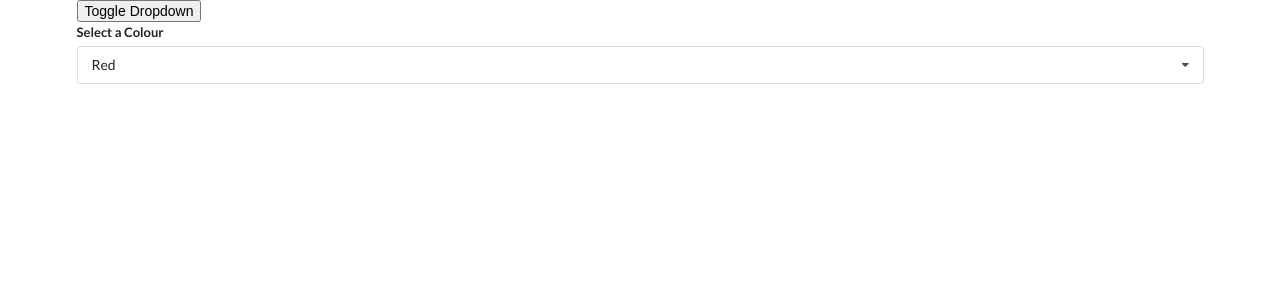
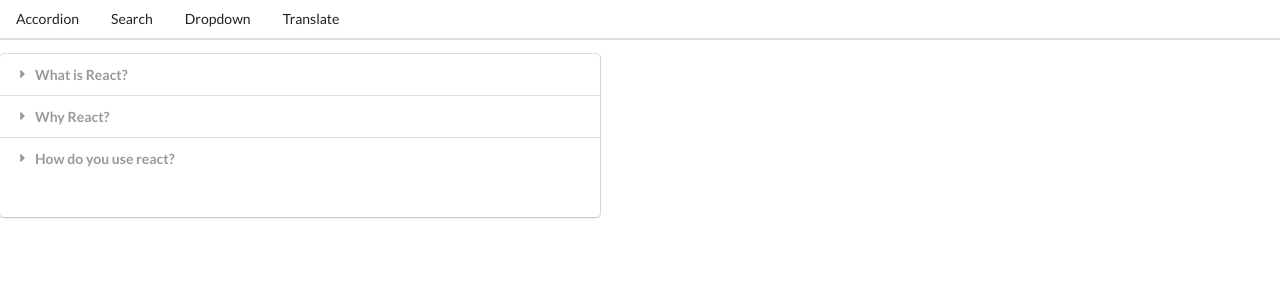
Before and after one commit to reinhartbuit/React-Widgets, a React (Create React App) app: page / in a window 1280 px wide. Shown: the top 300 px of the page. Built offline with nearby package versions, Linux system fonts and the light colour scheme.

Commit message:
Finished the App

```diff
--- a/src/App.js
+++ b/src/App.js
@@ -2,6 +2,9 @@
 import Accordion from './components/Accordion';
 import Search from './components/Search';
 import Dropdown from './components/Dropdown';
+import Translate from './components/Translate';
+import Route from './components/Route';
+import Header from './components/Header';
 
 const items = [
   {
@@ -32,21 +35,29 @@
     value: 'blue',
   },
 ];
+
 export default () => {
   const [selected, setSelected] = useState(options[0]);
-  const [showDropdown, setShowDropdown] = useState(true);
   return (
-    <div className="ui container">
-      <button onClick={() => setShowDropdown(!showDropdown)}>
-        Toggle Dropdown
-      </button>
-      {showDropdown ? (
+    <div>
+      <Header />
+      <Route path="/">
+        <Accordion items={items} />
+      </Route>
+      <Route path="/list">
+        <Search />
+      </Route>
+      <Route path="/dropdown">
         <Dropdown
+          label="Select a Colour"
+          options={options}
+          selected={selected}
           onSelectedChange={setSelected}
-          selected={selected}
-          options={options}
         ></Dropdown>
-      ) : null}
+      </Route>
+      <Route path="/translate">
+        <Translate />
+      </Route>
     </div>
   );
 };
--- /dev/null
+++ b/src/components/Convert.js
@@ -0,0 +1,42 @@
+import React, { useEffect, useState } from 'react';
+import axios from 'axios';
+const Convert = ({ language, text }) => {
+  const [translated, setTranslated] = useState('');
+  const [debouncedText, setDebouncedText] = useState(text);
+
+  useEffect(() => {
+    const timer = setTimeout(() => {
+      setDebouncedText(text);
+    }, 500);
+
+    return () => {
+      clearInterval(timer);
+    };
+  }, [text]);
+
+  useEffect(() => {
+    const search = async () => {
+      const { data } = await axios.post(
+        'https://translation.googleapis.com/language/translate/v2',
+        {},
+        {
+          params: {
+            q: debouncedText,
+            target: language.value,
+            key: 'AIzaSyCHUCmpR7cT_yDFHC98CZJy2LTms-IwDlM',
+          },
+        }
+      );
+
+      setTranslated(data.data.translations[0].translatedText);
+    };
+    search();
+  }, [language, debouncedText]);
+  return (
+    <div>
+      <h1 className="ui header">{translated}</h1>
+    </div>
+  );
+};
+
+export default Convert;
--- a/src/components/Dropdown.js
+++ b/src/components/Dropdown.js
@@ -1,6 +1,6 @@
 import React, { useState, useEffect, useRef } from 'react';
 
-const Dropdown = ({ options, selected, onSelectedChange }) => {
+const Dropdown = ({ options, selected, onSelectedChange, label }) => {
   const [open, setOpen] = useState(false);
   const ref = useRef();
 
@@ -37,7 +37,7 @@
   return (
     <div ref={ref} className="ui form">
       <div className="field">
-        <label className="label">Select a Colour</label>
+        <label className="label">{label}</label>
         <div
           onClick={() => setOpen(!open)}
           className={`ui selection dropdown ${open ? 'visible active' : ''}`}
--- /dev/null
+++ b/src/components/Header.js
@@ -0,0 +1,23 @@
+import React from 'react';
+import Link from './Link';
+
+const Header = () => {
+  return (
+    <div className="ui secondary pointing menu">
+      <Link href="/" className="item">
+        Accordion
+      </Link>
+      <Link href="/list" className="item">
+        Search
+      </Link>
+      <Link href="/dropdown" className="item">
+        Dropdown
+      </Link>
+      <Link href="/translate" className="item">
+        Translate
+      </Link>
+    </div>
+  );
+};
+
+export default Header;
--- /dev/null
+++ b/src/components/Link.js
@@ -0,0 +1,20 @@
+import React from 'react';
+
+const Link = ({ className, href, children }) => {
+  const onClick = (event) => {
+    if (event.metaKey || event.ctrlKey) {
+      return;
+    }
+    event.preventDefault();
+    window.history.pushState({}, '', href);
+    const navEvent = new PopStateEvent('popstate');
+    window.dispatchEvent(navEvent);
+  };
+  return (
+    <a onClick={onClick} className={className} href={href}>
+      {children}
+    </a>
+  );
+};
+
+export default Link;
--- /dev/null
+++ b/src/components/Route.js
@@ -0,0 +1,18 @@
+import { useEffect, useState } from 'react';
+const Route = ({ path, children }) => {
+  const [currentPath, setCurrentPath] = useState(window.location.pathname);
+  useEffect(() => {
+    const onLocationChange = () => {
+      setCurrentPath(window.location.pathname);
+    };
+
+    window.addEventListener('popstate', onLocationChange);
+
+    return () => {
+      window.removeEventListener('popstate', onLocationChange);
+    };
+  }, []);
+  return currentPath === path ? children : null;
+};
+
+export default Route;
--- /dev/null
+++ b/src/components/Translate.js
@@ -0,0 +1,46 @@
+import React, { useState } from 'react';
+import Dropdown from './Dropdown';
+import Convert from './Convert';
+
+//const key = 'AIzaSyCHUCmpR7cT_yDFHC98CZJy2LTms-IwDlM';
+
+const options = [
+  {
+    label: 'Afrikaans',
+    value: 'af',
+  },
+  {
+    label: 'Arabic',
+    value: 'ar',
+  },
+  {
+    label: 'Hindi',
+    value: 'hi',
+  },
+];
+
+const Translate = () => {
+  const [language, setLanguage] = useState(options[0]);
+  const [text, setText] = useState('');
+  return (
+    <div>
+      <div className="ui form">
+        <div className="field">
+          <label>Enter Text</label>
+          <input value={text} onChange={(e) => setText(e.target.value)} />
+        </div>
+      </div>
+      <Dropdown
+        options={options}
+        selected={language}
+        onSelectedChange={setLanguage}
+        label="Select a Language"
+      ></Dropdown>
+      <hr />
+      <h3 className="ui header">Output</h3>
+      <Convert language={language} text={text} />
+    </div>
+  );
+};
+
+export default Translate;
```
